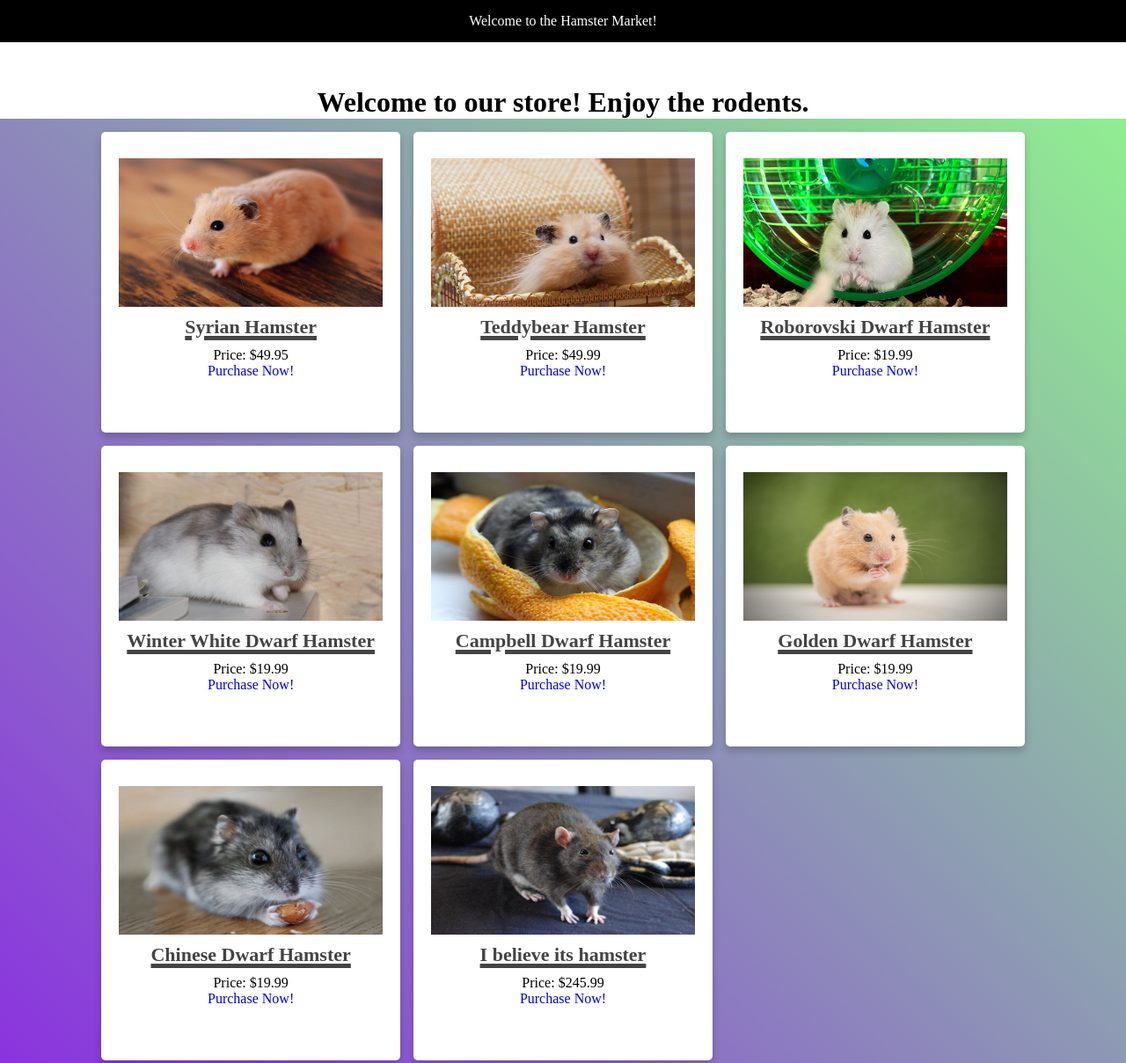
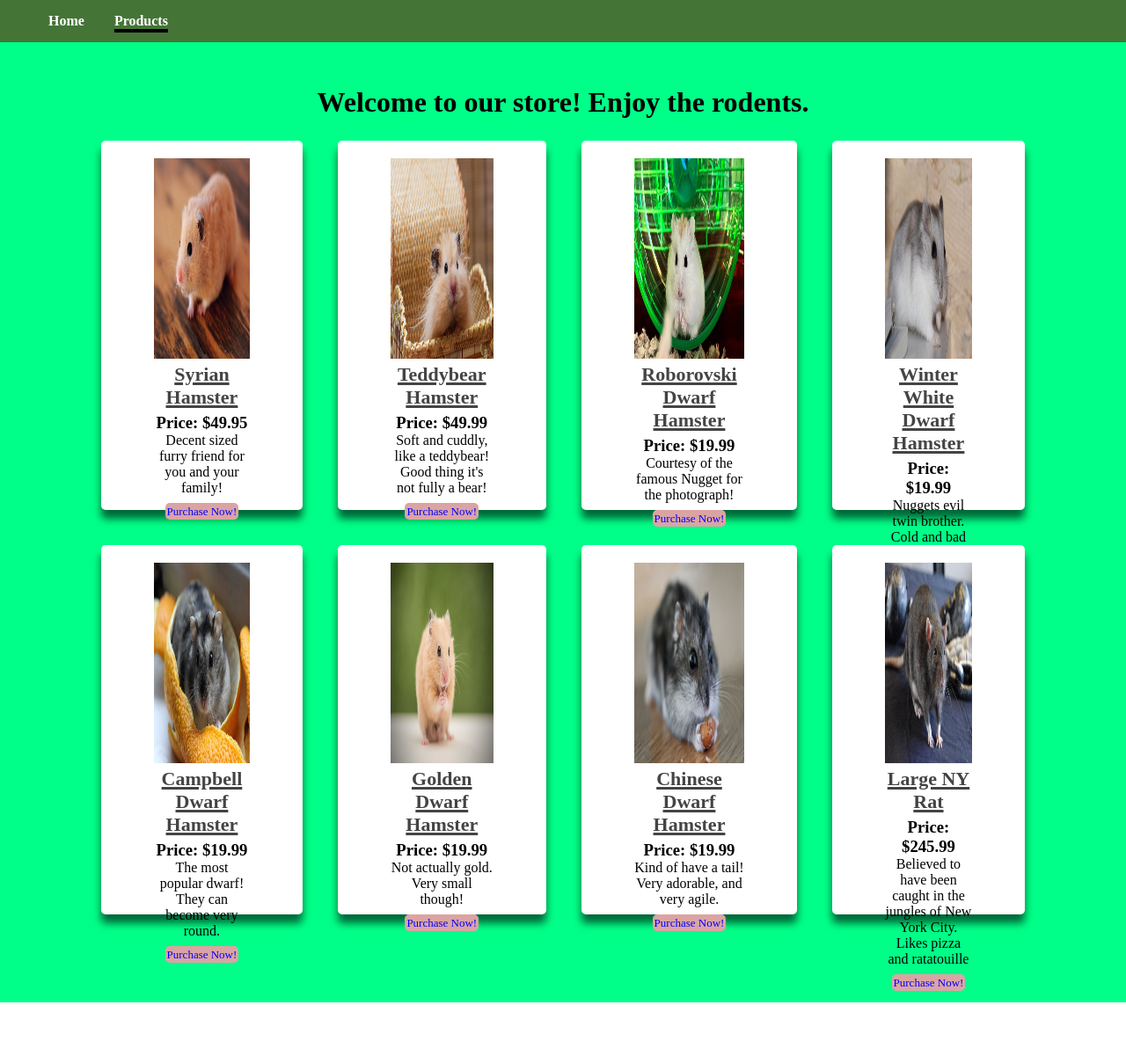
Before and after one commit to kcastr16/Week-4-C16---Guided-Inquiry, a plain HTML site: page Week 4 C16 - Grid Product Page/index.html in a window 1280 px wide. Shown: the top 1209 px of the page at 88% size. After the commit the page ends 1140 px from the top, so only its background shows below. Drawn offline with Linux system fonts and the light colour scheme; a web font is replaced by a local one.

Commit message:
Added a homepage. Modified grid. Added styling

```diff
--- a/Week 4 C16 - Grid Product Page/index.html
+++ b/Week 4 C16 - Grid Product Page/index.html
@@ -11,7 +11,10 @@
 
 <navbar class="nav-bar">
     <div class="navdiv">
-        <p>Welcome to the Hamster Market!</p>
+        <nav>
+           <a href="/Week 4 C16 - Grid Product Page/mainpage.html">Home</a>
+           <a class="active" href="/Week 4 C16 - Grid Product Page/index.html">Products</a>
+        </nav>
     </div>
 </navbar>
 
@@ -24,59 +27,66 @@
         <div class="box">
             <img src="images/syrian.jpg" alt="Syrian Hamster">
             <h2>Syrian Hamster</h2>
-            <p>Price: $49.95</p>
+            <h3>Price: $49.95</h3>
+            <p>Decent sized furry friend for you and your family! </p>
             <a href="https://www.petco.com/shop/en/petcostore/product/short-haired-hamster" class="btn">Purchase Now!</a>
         </div>
 
         <div class="box">
             <img src="images/teddybear.jpg" alt="Teddybear Hamster">
             <h2>Teddybear Hamster</h2>
-            <p>Price: $49.99</p>
+            <h3>Price: $49.99</h3>
+            <p>Soft and cuddly, like a teddybear! Good thing it's not fully a bear!</p>
             <a href="https://www.petsmart.com/small-pet/live-small-pets/hamsters-guinea-pigs-and-more/fancy-bear-hamster-15343.html" class="btn">Purchase Now!</a>
         </div>
 
         <div class="box">
             <img src="images/nuggeto.jpg" alt="Roborovski Dwarf Hamster">
             <h2>Roborovski Dwarf Hamster</h2>
-            <p>Price: $19.99</p>
+            <h3>Price: $19.99</h3>
+            <p>Courtesy of the famous Nugget for the photograph!</p>
             <a href="https://www.petco.com/shop/en/petcostore/product/roborovski-hamster" class="btn">Purchase Now!</a>
         </div>
 
         <div class="box">
             <img src="images/winter.jpg" alt="Winter White Dwarf Hamster">
             <h2>Winter White Dwarf Hamster</h2>
-            <p>Price: $19.99</p>
+            <h3>Price: $19.99</h3>
+            <p>Nuggets evil twin brother. Cold and bad to the bone.</p>
             <a href="https://www.petsmart.com/small-pet/live-small-pets/hamsters-guinea-pigs-and-more/winter-white-hamster-15331.html" class="btn">Purchase Now!</a>
         </div>
 
         <div class="box">
             <img src="images/campbell.jpg" alt="Campbell Dwarf Hamster">
             <h2>Campbell Dwarf Hamster</h2>
-            <p>Price: $19.99</p>
+            <h3>Price: $19.99</h3>
+            <p>The most popular dwarf! They can become very round.</p>
             <a href="https://www.petco.com/shop/en/petcostore/product/dwarf-hamster" class="btn">Purchase Now!</a>
         </div>
 
         <div class="box">
             <img src="images/golden.jpg" alt="Golden Dwarf Hamster">
             <h2>Golden Dwarf Hamster</h2>
-            <p>Price: $19.99</p>
+            <h3>Price: $19.99</h3>
+            <p>Not actually gold. Very small though!</p>
             <a href="https://www.britannica.com/animal/golden-hamster" class="btn">Purchase Now!</a>
         </div>
 
         <div class="box">
             <img src="images/chinese.jpg" alt="Chinese Dwarf Hamster">
             <h2>Chinese Dwarf Hamster</h2>
-            <p>Price: $19.99</p>
+            <h3>Price: $19.99</h3>
+            <p>Kind of have a tail! Very adorable, and very agile.</p>
             <a href="https://www.petsmart.com/small-pet/live-small-pets/hamsters-guinea-pigs-and-more/chinese-dwarf-hamster-15329.html" class="btn">Purchase Now!</a>
         </div>
 
         <div class="box">
             <img src="images/newyork.jpg" alt="Large Hamster?">
-            <h2>I believe its hamster</h2>
-            <p>Price: $245.99</p>
+            <h2>Large NY Rat</h2>
+            <h3>Price: $245.99</h3>
+            <p>Believed to have been caught in the jungles of New York City. Likes pizza and ratatouille</p>
             <a href="https://a816-dohbesp.nyc.gov/IndicatorPublic/rats/" class="btn">Purchase Now!</a>
         </div>
-
     </div>
 </main>
 </html>
--- a/Week 4 C16 - Grid Product Page/styles.css
+++ b/Week 4 C16 - Grid Product Page/styles.css
@@ -5,36 +5,71 @@
     font-family: Afacad Flux;
 }
 
+*::-webkit-scrollbar {
+    display: none;
+  }
+
 .navdiv {
     display: flex;
-    background-color: black;
-    justify-content: center;
+    background-color: rgb(69, 116, 55);
+    justify-content: left;
     align-items: center;
+    padding-left: 40px;
     height: 6%;
     color: white;
 }
 
+.navdiv a {
+    color: white;
+    list-style: none;
+    font-weight: bold;
+    padding: 15px;
+    transition: all 0.5s ease;
+
+}
+
+.active {
+    text-decoration: underline;
+    text-decoration-color:black;
+    text-decoration-thickness:4px;
+    text-underline-offset: .25em;
+    color: #d2940f;
+  }
+
+  .active a {
+    color: #d2940f;
+  }
+
+.navdiv a:hover {
+    background-color: black;
+    color: #d2940f;
+    border: 1px solid black;
+    padding: 10px;
+    transition: all 0.5s ease;
+  }
+
 .main-head {
     display: flex;
     justify-content: center;
-    margin-top: 50px;
+    padding-top: 50px;
+    padding-bottom: 10px;
 }
 
 .container  {
-    background: linear-gradient(45deg, blueviolet, lightgreen );
     padding: 15px 9%;
     padding-bottom: 100px;
     display: grid;
-    grid-template-columns:repeat(auto-fit, minmax(270px, 1fr));
-    gap: 15px;
+    grid-template-columns: auto auto auto auto;
+    grid-gap: 40px;
 }
 
 .box {
-    box-shadow: 0 5px 10px rgba(0, 0, 0, .2);
+    box-shadow: 0 10px 10px rgba(0, 0, 0, .6);
     border-radius: 5px;
+    height: 380px;
     background: #fff;
     text-align: center;
-    padding: 30px 20px;
+    padding: 20px 60px;
 }
 
 img {
@@ -44,8 +79,59 @@ img {
 
 .box h2{
     color: #444;
-    padding: 10px 0;
+    padding: 5px 0;
     font-size: 22px;
     text-decoration: underline;
-    text-decoration-thickness: 5px;
+    text-decoration-thickness: 3px;
 }
+
+.box p {
+    padding-bottom: 10px;
+}
+
+#main-page {
+    background-color: rgb(0, 255, 136);
+    height: 100%vh;
+}
+
+.btn {
+    background-color: #dba4a4;
+    font-size: small;
+    margin-top: 100px;
+    padding: 2px;
+    border-radius: 5px;
+    text-decoration: none;
+    color: blue;
+    transition: all 0.5s ease;
+}
+
+.btn:hover {
+    background-color: black;
+    color: #d2940f;
+    border: 1px solid black;
+    padding: 10px;
+    transition: all 0.5s ease;
+}
+
+#homepage {
+    display: flex;
+    justify-content: center;
+    align-items: center;
+    flex-direction: column;
+    margin-top: 20px;
+}
+
+
+.home-head {
+    margin-bottom: 20px;
+}
+
+#homepage p {
+    margin-bottom: 20px;
+    text-decoration-line:underline;
+}
+
+#homepage img {
+    border-radius: 200px;
+    width: 80%;
+}
```
